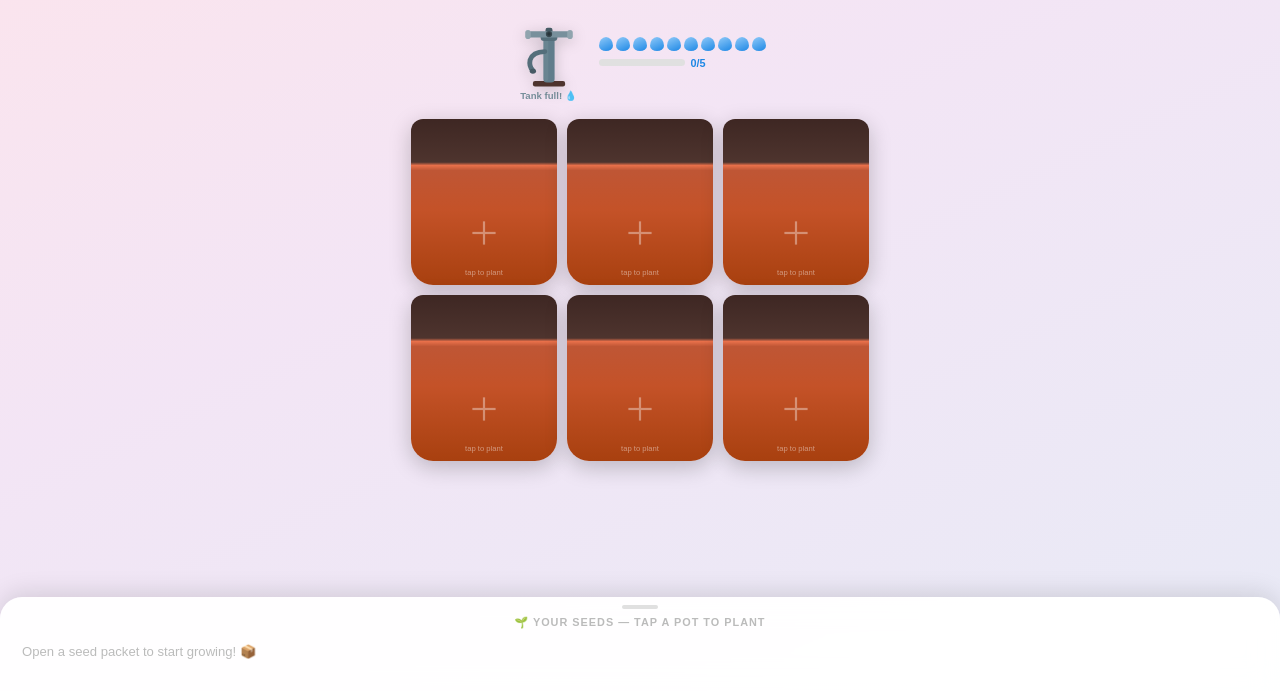
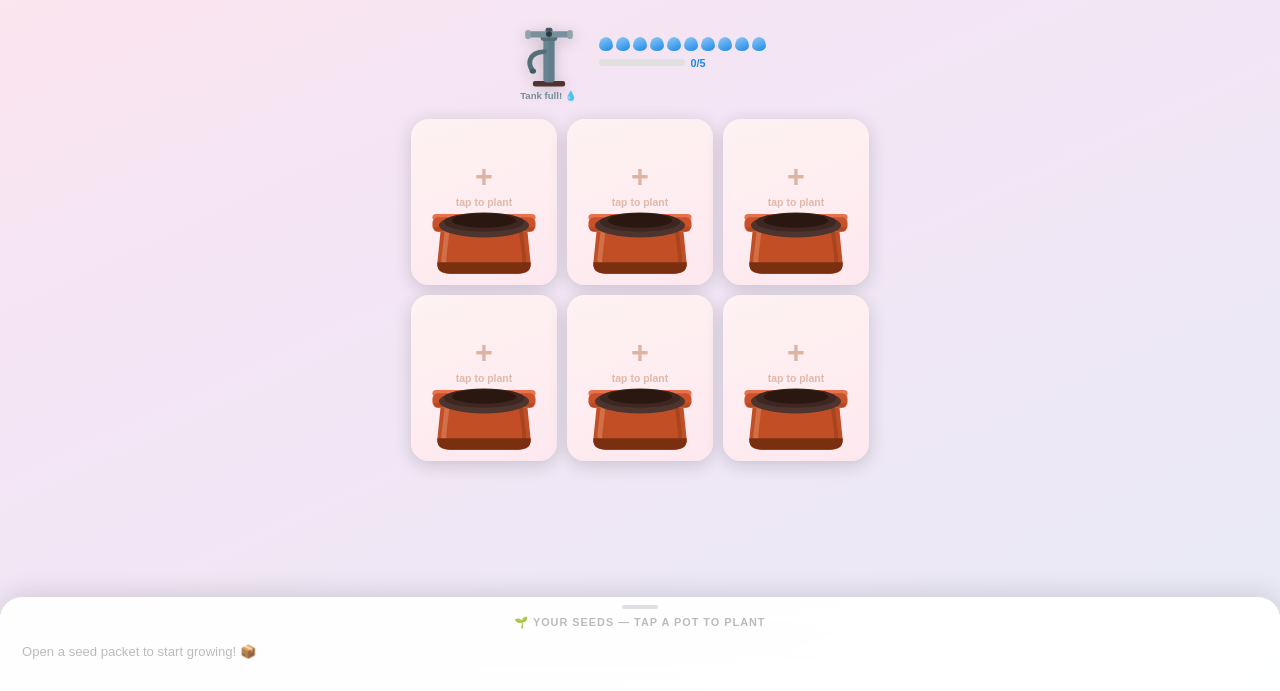
Before and after one commit to LSkevi/Valentine, a plain HTML site: page index.html in a window 1280 px wide. Both pictures are taken after a click on the button "Enter the Garden 🌸". Shown: the part 109-800 px from the top of the page. Drawn offline with Linux system fonts and the light colour scheme.

Commit message:
Refactor plot card rendering and update styles for improved UI

```diff
--- a/index.html
+++ b/index.html
@@ -115,38 +115,18 @@
       gap:10px;padding:8px 11px;max-width:480px;margin:0 auto;width:100%;
     }
     .plot{
-      aspect-ratio:.88;border-radius:12px 12px 22px 22px;cursor:pointer;position:relative;
+      aspect-ratio:.88;border-radius:18px;cursor:pointer;position:relative;
       overflow:hidden;touch-action:manipulation;transition:transform .13s;
-      box-shadow:0 6px 22px rgba(0,0,0,.22);
-      display:flex;flex-direction:column;align-items:center;justify-content:flex-end;
-      /* Terra cotta pot: dark soil top → rim → clay body */
-      background:linear-gradient(to bottom,
-        #3e2723 0%,#4e342e 26%,
-        #e8704a 28%,#bf5635 31%,
-        #c45228 55%,#a8400f 100%);
+      box-shadow:0 4px 18px rgba(0,0,0,.16);
+      background:linear-gradient(160deg,#fef2f2 0%,#fde8ef 100%);
     }
+    .pot-svg{position:absolute;inset:0;width:100%;height:100%;display:block;}
     .plot:active{transform:scale(.93);}
-    .plot.has-plant{
-      background:linear-gradient(to bottom,
-        #1b0f0a 0%,#2e1a10 24%,
-        #e8704a 26%,#bf5635 29%,
-        #c45228 54%,#a8400f 100%);
+    .plot.bloomed{animation:bloomGlow 2.4s ease-in-out infinite;}
+    @keyframes bloomGlow{
+      0%,100%{box-shadow:0 4px 18px rgba(0,0,0,.16);}
+      50%{box-shadow:0 4px 38px rgba(233,30,99,.65);}
     }
-    .plot.bloomed{
-      background:linear-gradient(to bottom,
-        #0d2b0d 0%,#1a4a1a 20%,
-        #e8704a 22%,#bf5635 25%,
-        #c45228 52%,#a8400f 100%);
-      animation:bloomGlow 2.4s ease-in-out infinite;
-    }
-    @keyframes bloomGlow{
-      0%,100%{box-shadow:0 6px 22px rgba(0,0,0,.22);}
-      50%{box-shadow:0 6px 40px rgba(233,30,99,.62),0 0 0 3px rgba(232,112,74,.35);}
-    }
-    .plot-plus{font-size:2em;color:rgba(255,255,255,.38);margin-bottom:14px;}
-    .empty-hint{font-size:.48em;color:rgba(255,255,255,.45);margin-bottom:8px;text-align:center;}
-    .plot-fl{width:78%;max-height:74%;display:flex;align-items:flex-end;justify-content:center;flex:1;padding-top:4px;}
-    .plot-fl svg{width:100%;height:100%;}
     .prog-wrap{position:absolute;bottom:20px;left:8px;right:8px;}
     .prog-bg{height:4px;background:rgba(0,0,0,.18);border-radius:2px;overflow:hidden;}
     .prog-fill{height:100%;background:linear-gradient(90deg,#a5d6a7,#66bb6a);border-radius:2px;transition:width .55s ease;}
@@ -802,31 +782,100 @@ function renderGarden(){
   grid.innerHTML='';
   G.plots.forEach((p,i)=>grid.appendChild(buildPlotCard(p,i)));
 }
+function potCardSVG(p){
+  // Terra cotta colours
+  const rH='#e8724e',rM='#c9522a',rD='#a83e18';
+  const bM='#c24e26',bS='#7a3010';
+  const sl='#4e342e',sm='#3e2723',sd='#2a1810';
+
+  // Flower nested into upper 64px of the 103-tall viewBox
+  let flPart='';
+  if(p.state!=='empty'){
+    const stage=p.state==='bloomed'?MAX_STAGE:p.stage;
+    const fsvg=flowerSVG(p.key,stage);
+    flPart=fsvg.replace(/^<svg /,'<svg x="7" y="0" width="66" height="64" ');
+  } else {
+    flPart=`<text x="40" y="42" text-anchor="middle" font-size="19"
+      fill="rgba(175,100,55,.42)" font-weight="bold">+</text>
+      <text x="40" y="54" text-anchor="middle" font-size="6.5"
+      fill="rgba(175,100,55,.38)" font-weight="bold">tap to plant</text>`;
+  }
+
+  // Progress bar (growing/bloomed states)
+  let barEl='';
+  if(p.state!=='empty'){
+    const totalSteps=MAX_STAGE*STAGE_WATERS;
+    const doneSteps=p.stage*STAGE_WATERS+p.waters;
+    const barPct=p.state==='bloomed'?100:Math.round(doneSteps/totalSteps*100);
+    const barW=Math.round(barPct*50/100);
+    barEl=`<rect x="15" y="93.5" width="50" height="3" rx="1.5" fill="rgba(0,0,0,.2)"/>
+      <rect x="15" y="93.5" width="${barW}" height="3" rx="1.5" fill="#81c784"/>`;
+  }
+
+  // Stage / name label
+  const labelTxt=p.state==='empty'?''
+    :p.state==='bloomed'?'\u2728 '+FLOWERS[p.key].name
+    :STAGE_NAMES[p.stage];
+  const labelEl=labelTxt
+    ?`<text x="40" y="99.5" text-anchor="middle" font-size="5.5"
+        fill="rgba(255,255,255,.95)" font-weight="bold">${labelTxt}</text>`
+    :'';
+
+  // Pips (watering progress dots)
+  let pipEls='';
+  if(p.state==='growing'){
+    for(let w=0;w<STAGE_WATERS;w++){
+      const cx=52+w*8,on=w<p.waters;
+      pipEls+=`<circle cx="${cx}" cy="9" r="4"
+        fill="${on?'#64b5f6':'rgba(255,255,255,.3)'}"
+        filter="drop-shadow(0 1px 2px rgba(0,0,0,.4))"/>`;
+    }
+  }
+
+  // Rare/legendary crown badge
+  const crownEl=p.state!=='empty'&&FLOWERS[p.key].rarity==='rare'
+    ?`<rect x="4" y="3" width="22" height="13" rx="3" fill="rgba(25,118,210,.86)"/>
+      <text x="15" y="12.5" text-anchor="middle" font-size="6.5"
+        fill="#fff" font-weight="bold">\u2605 L</text>`
+    :'';
+
+  return `<svg class="pot-svg" viewBox="0 0 80 103"
+    fill="none" xmlns="http://www.w3.org/2000/svg">
+    ${flPart}
+    ${pipEls}
+    ${crownEl}
+    <!-- Rim top highlight -->
+    <rect x="8" y="59" width="64" height="4" rx="2.5" fill="${rH}"/>
+    <!-- Rim main body -->
+    <rect x="8" y="61" width="64" height="9" rx="3.5" fill="${rM}"/>
+    <!-- Rim underside shadow -->
+    <rect x="9" y="67" width="62" height="3" rx="2" fill="${rD}" opacity=".5"/>
+    <!-- Pot body (trapezoid) -->
+    <path d="M13 70 L11 90 Q11 96 19 96 L61 96 Q69 96 69 90 L67 70 Z" fill="${bM}"/>
+    <!-- Left shine stripe -->
+    <path d="M17 70 L15 87 Q15 91 17.5 92.5"
+      stroke="rgba(255,210,170,.26)" stroke-width="3"
+      fill="none" stroke-linecap="round"/>
+    <!-- Right shade stripe -->
+    <path d="M63 70 L65 87 Q65 91 62.5 92.5"
+      stroke="rgba(0,0,0,.13)" stroke-width="2.5"
+      fill="none" stroke-linecap="round"/>
+    <!-- Dark base band -->
+    <path d="M11 89 L11 90 Q11 96 19 96 L61 96 Q69 96 69 90 L69 89 Z" fill="${bS}"/>
+    <!-- Soil surface layers -->
+    <ellipse cx="40" cy="66" rx="28" ry="7.5" fill="${sl}"/>
+    <ellipse cx="40" cy="64" rx="25" ry="6"   fill="${sm}"/>
+    <ellipse cx="40" cy="63" rx="20" ry="4.5" fill="${sd}"/>
+    ${barEl}
+    ${labelEl}
+  </svg>`;
+}
+
 function buildPlotCard(p,i){
   const div=document.createElement('div');
-  div.className='plot'+(p.state==='empty'?'':(p.state==='bloomed'?' bloomed':' has-plant'));
+  div.className='plot'+(p.state==='bloomed'?' bloomed':p.state==='growing'?' has-plant':'');
   div.onclick=()=>clickPlot(i);
-  if(p.state==='empty'){
-    div.innerHTML='<div class="plot-plus">＋</div><div class="empty-hint">tap to plant</div>';
-    return div;
-  }
-  const f=FLOWERS[p.key];
-  let pips='<div class="plot-pips">';
-  for(let w=0;w<STAGE_WATERS;w++) pips+=`<div class="pip ${w<p.waters?'on':'off'}"></div>`;
-  pips+='</div>';
-  const crown=f.rarity==='rare'?'<div class="rare-crown">★ L</div>':'';
-  const stageLabel=p.state==='bloomed'?`✨ ${f.name}`:STAGE_NAMES[p.stage];
-  const totalSteps=MAX_STAGE*STAGE_WATERS;
-  const doneSteps=p.stage*STAGE_WATERS+p.waters;
-  const barPct=p.state==='bloomed'?100:Math.round(doneSteps/totalSteps*100);
-  div.innerHTML=`
-    ${pips}${crown}
-    <div class="plot-fl">${flowerSVG(p.key,p.stage)}</div>
-    <div class="prog-wrap">
-      <div class="prog-bg"><div class="prog-fill" style="width:${barPct}%"></div></div>
-    </div>
-    <div class="plot-stage">${stageLabel}</div>
-  `;
+  div.innerHTML=potCardSVG(p);
   return div;
 }
 function clickPlot(i){
```
